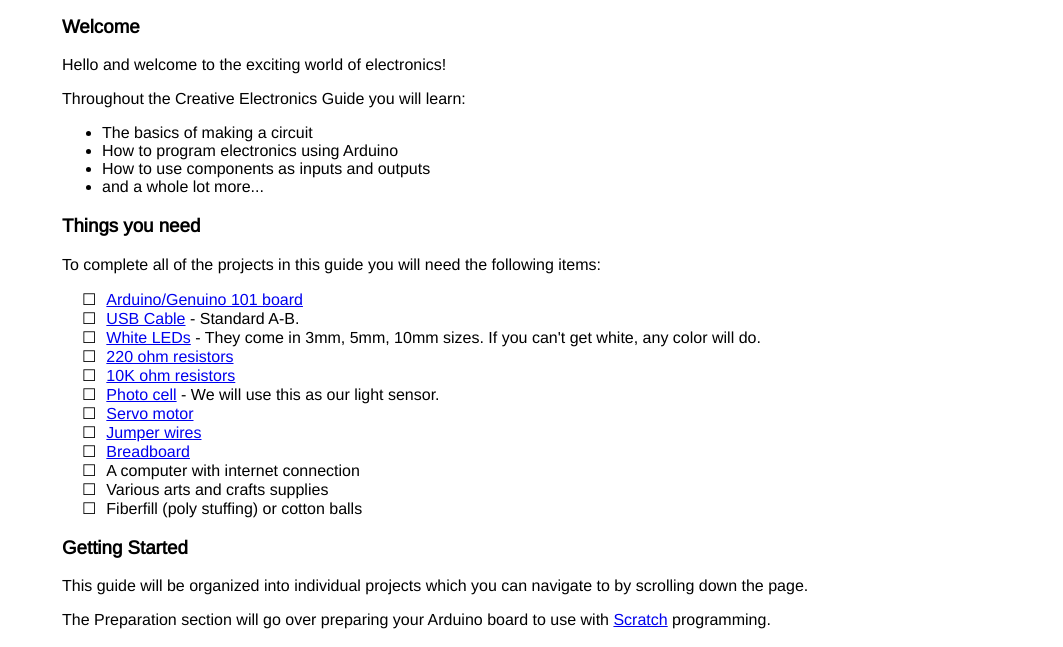
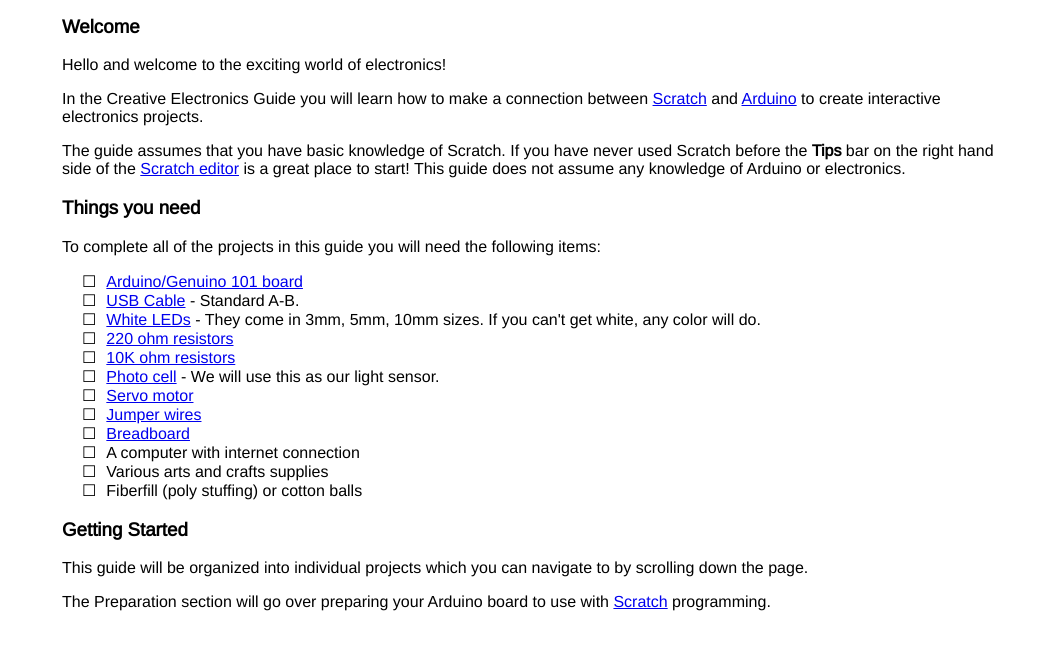
Before and after one commit to khanning/creative-electronics-guide, a plain HTML site: page index.html in a window 1280 px wide. Shown: the part 153-800 px from the top of the page, without its empty margins (108-1171 px from the left). Drawn offline with nearby package versions, Linux system fonts and the light colour scheme.

Commit message:
Update getting started page

```diff
--- a/gettingstarted.html
+++ b/gettingstarted.html
@@ -1,14 +1,9 @@
 <h3>Welcome</h3>
 <p>Hello and welcome to the exciting world of electronics!</p>
 
-Throughout the Creative Electronics Guide you will learn:
+<p>In the Creative Electronics Guide you will learn how to make a connection between <a href="http://scratch.mit.edu" target="_blank">Scratch</a> and <a href="http://arduino.cc" target="_blank">Arduino</a> to create interactive electronics projects.</p>
 
-<ul>
-  <li>The basics of making a circuit</li>
-  <li>How to program electronics using Arduino</li>
-  <li>How to use components as inputs and outputs</li>
-  <li>and a whole lot more...</li>
-</ul>
+<p>The guide assumes that you have basic knowledge of Scratch. If you have never used Scratch before the <strong>Tips</strong> bar on the right hand side of the <a href="https://scratch.mit.edu/projects/editor/?tip_bar=home" target="_blank">Scratch editor</a> is a great place to start! This guide does not assume any knowledge of Arduino or electronics.</p>
 
 <h3>Things you need</h3>
 To complete all of the projects in this guide you will need the following items:
```
